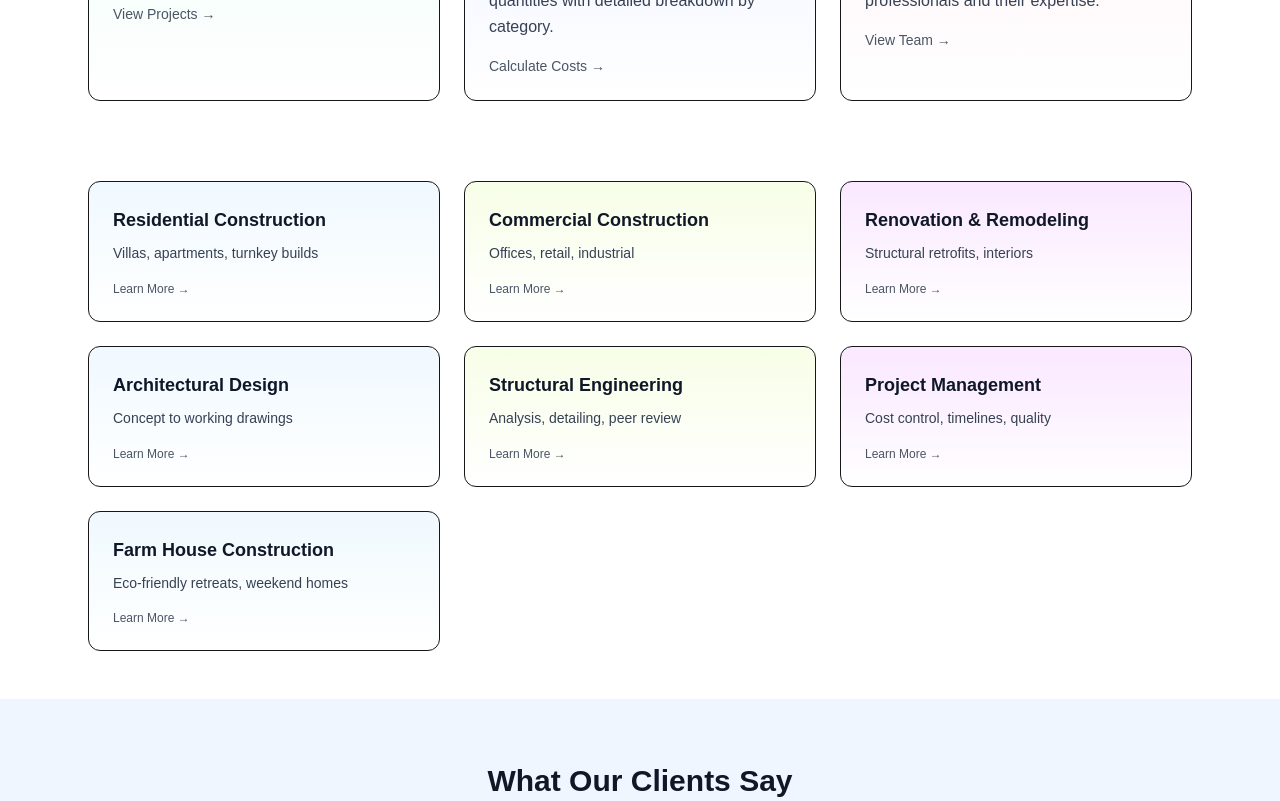
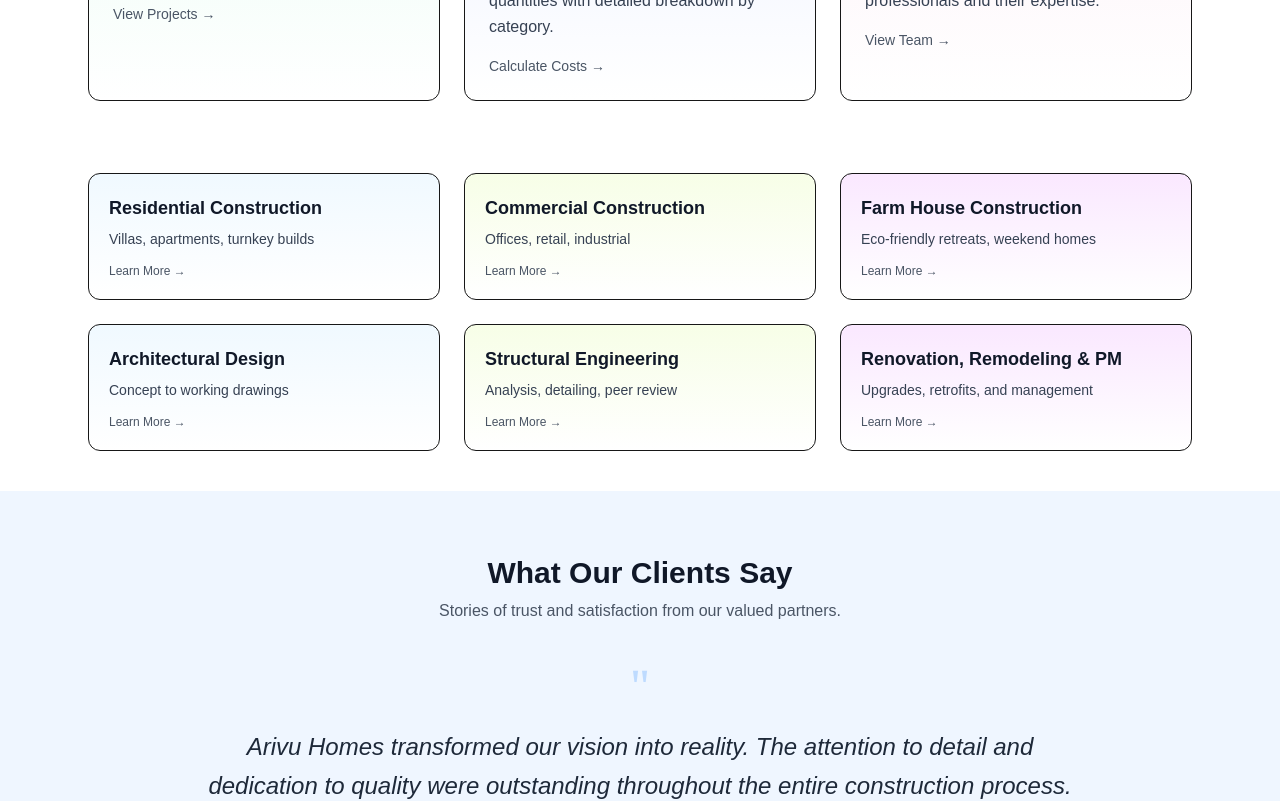
Before and after one commit to Rohithg86/arivu-homes, a Next.js app: page / in a window 1280 px wide. Shown: the part 1040-1841 px from the top of the page. Built offline with nearby package versions, Linux system fonts and the light colour scheme.

Commit message:
feat: rename to Your Journey, apply mobile font fixes

```diff
--- a/src/app/journey/page.tsx
+++ b/src/app/journey/page.tsx
@@ -95,13 +95,15 @@ export default function JourneyPage() {
   return (
     <main className="max-w-6xl mx-auto px-4 sm:px-6 py-8 sm:py-12">
       <div className="flex flex-col gap-2 sm:flex-row sm:items-center sm:justify-between">
-        <h1 className="text-2xl sm:text-3xl font-bold">Client Journey</h1>
-        <Link href="/" className="text-gray-600 hover:text-gray-900 text-sm">← Back to Home</Link>
+        <h1 className="text-2xl sm:text-3xl font-bold">Your Journey</h1>
+        <Link href="/" className="text-gray-600 hover:text-gray-900 text-2xl transition-colors" aria-label="Back to Home">
+          ←
+        </Link>
       </div>
 
       {/* Video: reduced frame as requested */}
       <div className="mt-5 sm:mt-6 -mx-4 sm:mx-0 sm:rounded-2xl overflow-hidden sm:border max-w-6xl mx-auto shadow-2xl">
-        <div className="relative w-full bg-black aspect-video">
+        <div className="relative w-full bg-black aspect-[21/9]">
           <video
             ref={videoRef}
             className="block w-full h-auto"
--- a/src/app/page.tsx
+++ b/src/app/page.tsx
@@ -10,7 +10,7 @@ export default function Home() {
         <HeroSlideshow />
         <div className="absolute inset-0 flex items-center z-20">
           <div className="max-w-6xl mx-auto px-4 sm:px-6 text-white w-full">
-            <h1 className="text-4xl md:text-6xl lg:text-7xl font-bold text-white leading-tight mb-2">Arivu Homes</h1>
+            <h1 className="text-3xl md:text-6xl lg:text-7xl font-bold text-white leading-tight mb-2">Arivu Homes</h1>
             <p className="text-base sm:text-lg md:text-xl text-white/90 mb-2 font-medium max-w-3xl">• Building Dreams with Precision • Crafting Excellence Since Day One</p>
             <p className="text-xs sm:text-sm md:text-base text-white/80 max-w-2xl">End-to-end construction, architectural design, structural engineering, and project management services in Bangalore.</p>
             <div className="mt-3 space-y-1.5">
@@ -46,8 +46,8 @@ export default function Home() {
       </section>
 
       {/* Quick Access Section */}
-      <section className="max-w-6xl mx-auto px-4 sm:px-6 py-8">
-        <h2 className="text-2xl font-bold text-center mb-8 text-gray-900">Quick Access</h2>
+      <section className="max-w-6xl mx-auto px-4 sm:px-6 py-4 sm:py-8">
+        <h2 className="text-xl sm:text-2xl font-bold text-center mb-8 text-gray-900">Quick Access</h2>
         <div className="grid gap-4 sm:gap-6 md:grid-cols-3">
           <Link href="/projects" className="rounded-xl p-6 hover:shadow-lg transition-all duration-300 group border" style={{ background: "linear-gradient(180deg,#ecfdf5, #ffffff)" }}>
             <div className="text-4xl mb-4 group-hover:scale-110 transition-transform duration-300">🏗️</div>
@@ -76,26 +76,25 @@ export default function Home() {
         </div>
       </section>
 
-      <section className="max-w-6xl mx-auto px-4 sm:px-6 py-10 sm:py-12 grid gap-4 sm:gap-6 md:grid-cols-3">
+      <section className="max-w-6xl mx-auto px-4 sm:px-6 py-6 sm:py-10 grid gap-3 sm:gap-6 md:grid-cols-3">
         {[
           { name: 'Residential Construction', desc: 'Villas, apartments, turnkey builds', slug: 'residential-construction' },
           { name: 'Commercial Construction', desc: 'Offices, retail, industrial', slug: 'commercial-construction' },
-          { name: 'Renovation & Remodeling', desc: 'Structural retrofits, interiors', slug: 'renovation-remodeling' },
+          { name: 'Farm House Construction', desc: 'Eco-friendly retreats, weekend homes', slug: 'farm-house-construction' },
           { name: 'Architectural Design', desc: 'Concept to working drawings', slug: 'architectural-design' },
           { name: 'Structural Engineering', desc: 'Analysis, detailing, peer review', slug: 'structural-engineering' },
-          { name: 'Project Management', desc: 'Cost control, timelines, quality', slug: 'project-management' },
-          { name: 'Farm House Construction', desc: 'Eco-friendly retreats, weekend homes', slug: 'farm-house-construction' },
+          { name: 'Renovation, Remodeling & PM', desc: 'Upgrades, retrofits, and management', slug: 'renovation-remodeling' },
         ].map((s, index) => {
           return (
             <Link
               href={`/services/${s.slug}`}
               key={s.slug}
-              className={`border rounded-xl p-6 hover:shadow-lg transition-all duration-300 group`}
+              className={`border rounded-xl p-5 hover:shadow-lg transition-all duration-300 group`}
               style={{ background: index % 3 === 0 ? "linear-gradient(180deg,#f0f9ff,#ffffff)" : index % 3 === 1 ? "linear-gradient(180deg,#f7fee7,#ffffff)" : "linear-gradient(180deg,#fae8ff,#ffffff)" }}
             >
               <h3 className={`font-bold text-lg text-gray-900 group-hover:scale-105 transition-transform duration-300`}>{s.name}</h3>
-              <p className={`text-sm text-gray-700 mt-2 leading-relaxed`}>{s.desc}</p>
-              <div className={`mt-4 text-xs text-gray-600 font-medium group-hover:translate-x-1 transition-transform duration-300`}>
+              <p className={`text-sm text-gray-700 mt-1.5 leading-relaxed`}>{s.desc}</p>
+              <div className={`mt-3 text-xs text-gray-600 font-medium group-hover:translate-x-1 transition-transform duration-300`}>
                 Learn More →
               </div>
             </Link>
@@ -104,17 +103,17 @@ export default function Home() {
       </section>
 
       {/* Testimonials Section */}
-      <section className="bg-blue-50 py-16 mb-16">
+      <section className="bg-blue-50 py-10 sm:py-16 mb-8 sm:mb-16">
         <div className="max-w-6xl mx-auto px-6">
           <div className="text-center mb-10">
-            <h2 className="text-3xl font-bold text-gray-900">What Our Clients Say</h2>
+            <h2 className="text-2xl sm:text-3xl font-bold text-gray-900">What Our Clients Say</h2>
             <p className="text-gray-600 mt-2">Stories of trust and satisfaction from our valued partners.</p>
           </div>
           <TestimonialSlideshow />
         </div>
       </section>
 
-      <section id="contact" className="max-w-6xl mx-auto px-6 pb-16">
+      <section id="contact" className="max-w-6xl mx-auto px-6 pb-8 sm:pb-16">
         <div className="bg-gradient-to-br from-slate-50 to-gray-100 rounded-2xl border-2 border-slate-200 p-8 shadow-lg">
           <div className="text-center">
             <h2 className="text-2xl font-bold text-gray-900 mb-4">Get In Touch</h2>
--- a/src/app/projects/page.tsx
+++ b/src/app/projects/page.tsx
@@ -576,10 +576,10 @@ export default function ProjectsPage() {
           {ongoingProjects.map((project) => (
             <div key={project.id} className="glass-card rounded-lg shadow-md overflow-hidden">
               {renderProjectImages(project)}
-              <div className="p-6">
+              <div className="p-4 sm:p-6">
                 <div className="space-y-2 mb-3 text-sm flex-grow">
                   <div className="min-h-[3rem] mb-2">
-                    <h3 className="text-lg font-semibold text-gray-900 line-clamp-2">{project.name}</h3>
+                    <h3 className="text-base sm:text-lg font-semibold text-gray-900 line-clamp-2">{project.name}</h3>
                   </div>
                   <div className="flex items-center justify-between gap-2">
                     <span className="text-gray-600">Client</span>
--- a/src/components/HeroSlideshow.tsx
+++ b/src/components/HeroSlideshow.tsx
@@ -41,7 +41,6 @@ export function HeroSlideshow() {
           </video>
         </motion.div>
       </AnimatePresence>
-      <div className="absolute inset-0 bg-black/20 z-10" />
     </div>
   );
 }
--- a/src/components/MobileNav.tsx
+++ b/src/components/MobileNav.tsx
@@ -7,11 +7,10 @@ type NavItem = { href: string; label: string };
 
 const NAV: NavItem[] = [
   { href: "/services", label: "Services" },
-  { href: "/journey", label: "Client Journey" },
+  { href: "/journey", label: "Your Journey" },
   { href: "/team", label: "Team" },
   { href: "/projects", label: "Projects" },
   { href: "/boq", label: "BOQ Calculator" },
-  { href: "/admin-login", label: "Admin Login" },
 ];
 
 export function MobileNav() {
```
